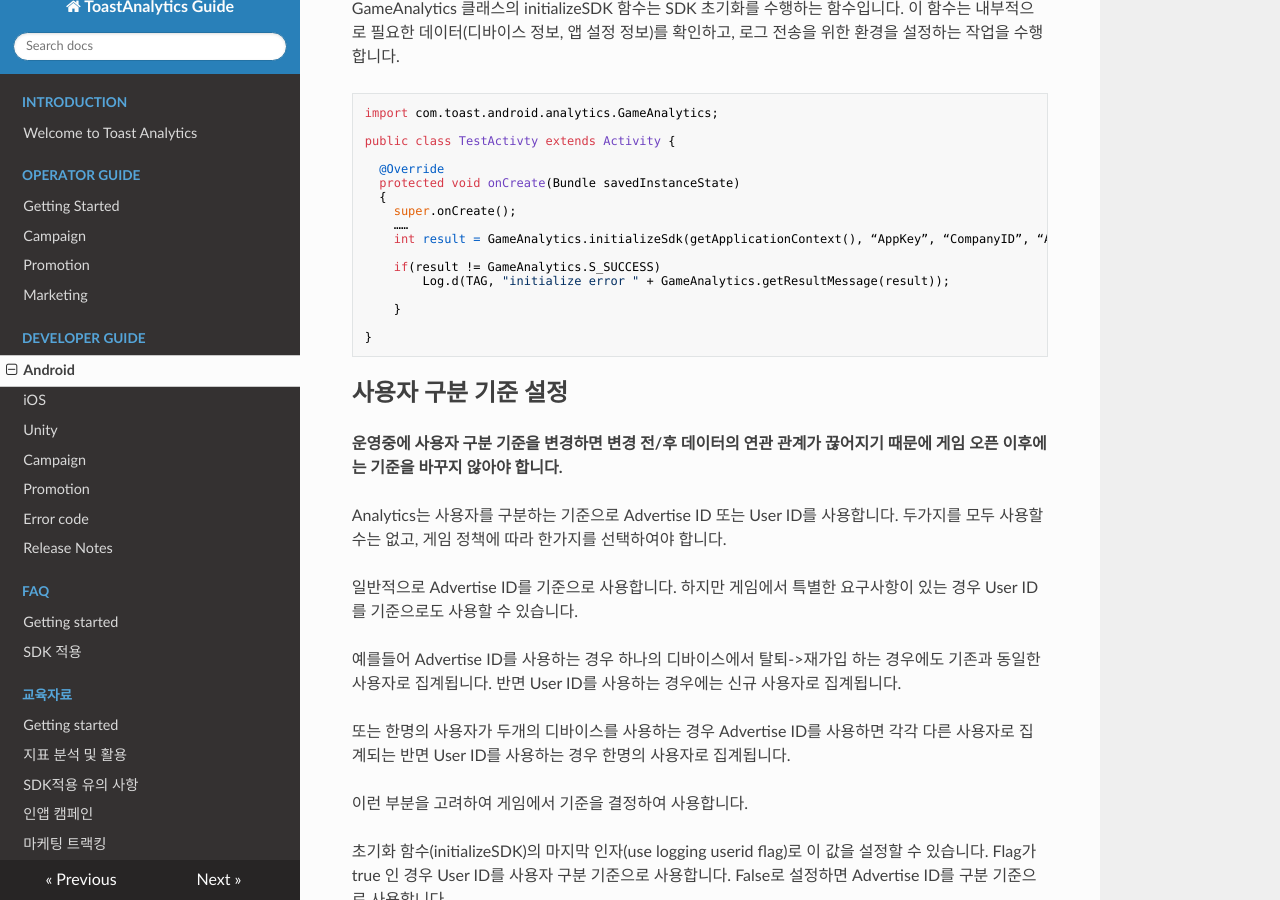
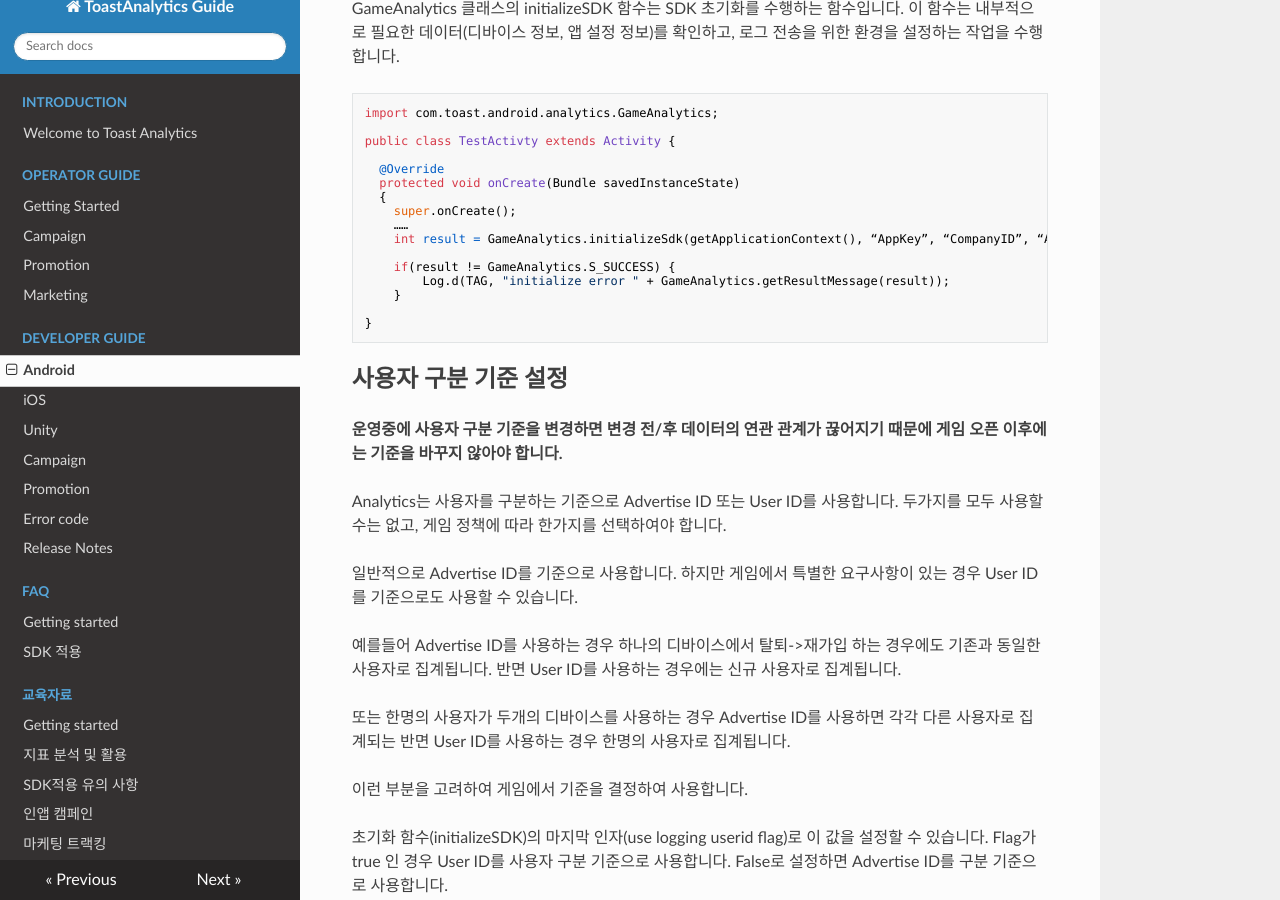
Before and after one commit to ToastAnalytics/ToastAnalytics, an MkDocs documentation site: the page built from docs/Developer/4. Android Developer Guide.md, in a window 1280 px wide and 900 px high, scrolled down 7545 px. Built offline with MkDocs 1.6.1, drawn with Linux system fonts in a browser that asks for light colours; nearby versions of some CDN libraries; old or Windows-style settings are respelled for this version of MkDocs; some of the changed text lies outside the part shown.

```diff
--- a/docs/Developer/4. Android Developer Guide.md
+++ b/docs/Developer/4. Android Developer Guide.md
@@ -206,9 +206,8 @@ public class TestActivty extends Activity {
     ……
     int result = GameAnalytics.initializeSdk(getApplicationContext(), “AppKey”, “CompanyID”, “AppVersion”, false);
 
-    if(result != GameAnalytics.S_SUCCESS)
+    if(result != GameAnalytics.S_SUCCESS) {
         Log.d(TAG, "initialize error " + GameAnalytics.getResultMessage(result));
-
     }
 
 }
```
Also changed, not shown: other parts of docs/Developer/4. Android Developer Guide.md (+0 -2 lines).
